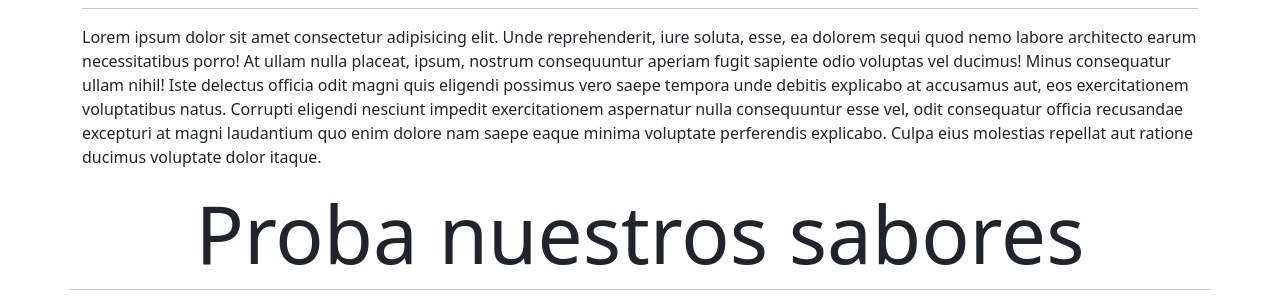
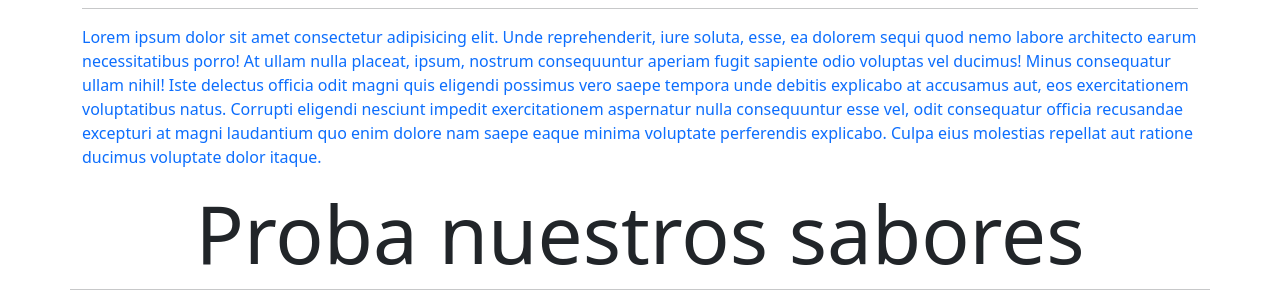
Before and after one commit to Thomyjerez/Panaderiacocu-c6i, a plain HTML site: page index.html in a window 1280 px wide. Shown: the part 726-1029 px from the top of the page. Drawn offline with nearby package versions, Linux system fonts and the light colour scheme; files whose address does not match are found by name.

Commit message:
cambie el color del parrafo pagina principal

```diff
--- a/index.html
+++ b/index.html
@@ -90,7 +90,7 @@
     <section class="my-5 container">
       <h1 class="display-1 text-center text-primary">Sobre nosotros</h1>
       <hr />
-      <p>
+      <p class="text-primary">
         Lorem ipsum dolor sit amet consectetur adipisicing elit. Unde
         reprehenderit, iure soluta, esse, ea dolorem sequi quod nemo labore
         architecto earum necessitatibus porro! At ullam nulla placeat, ipsum,
```
